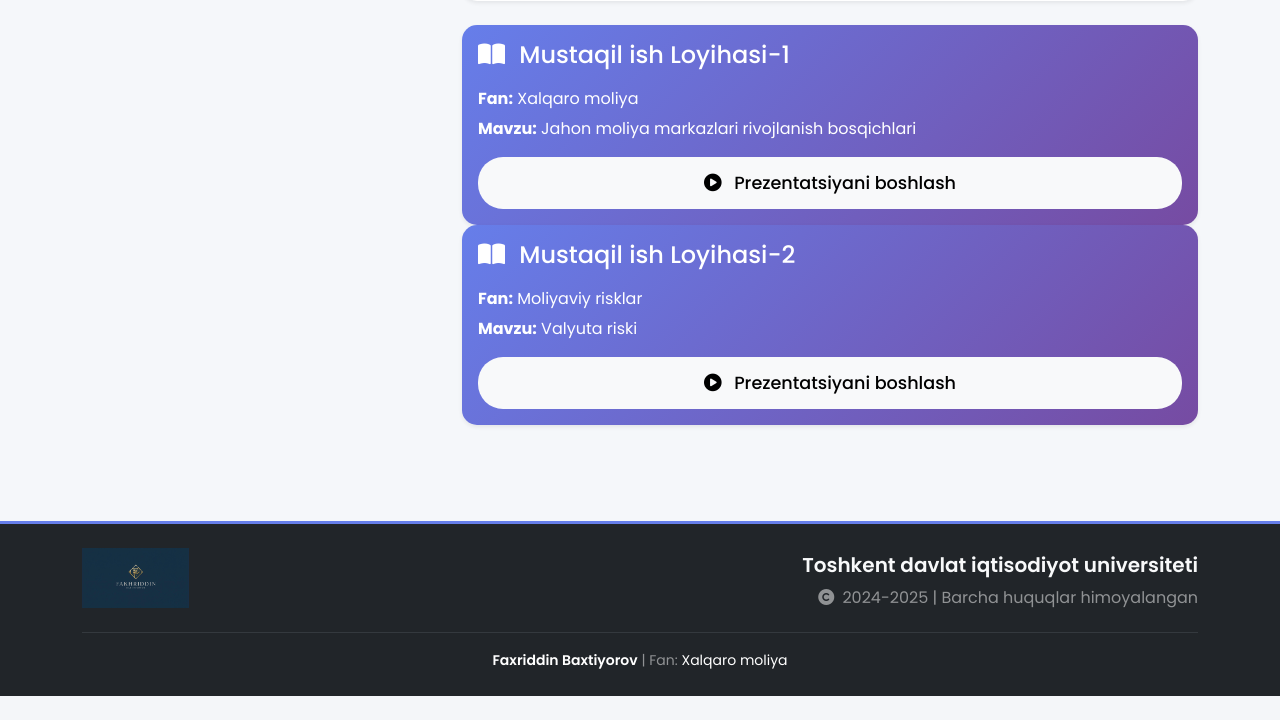
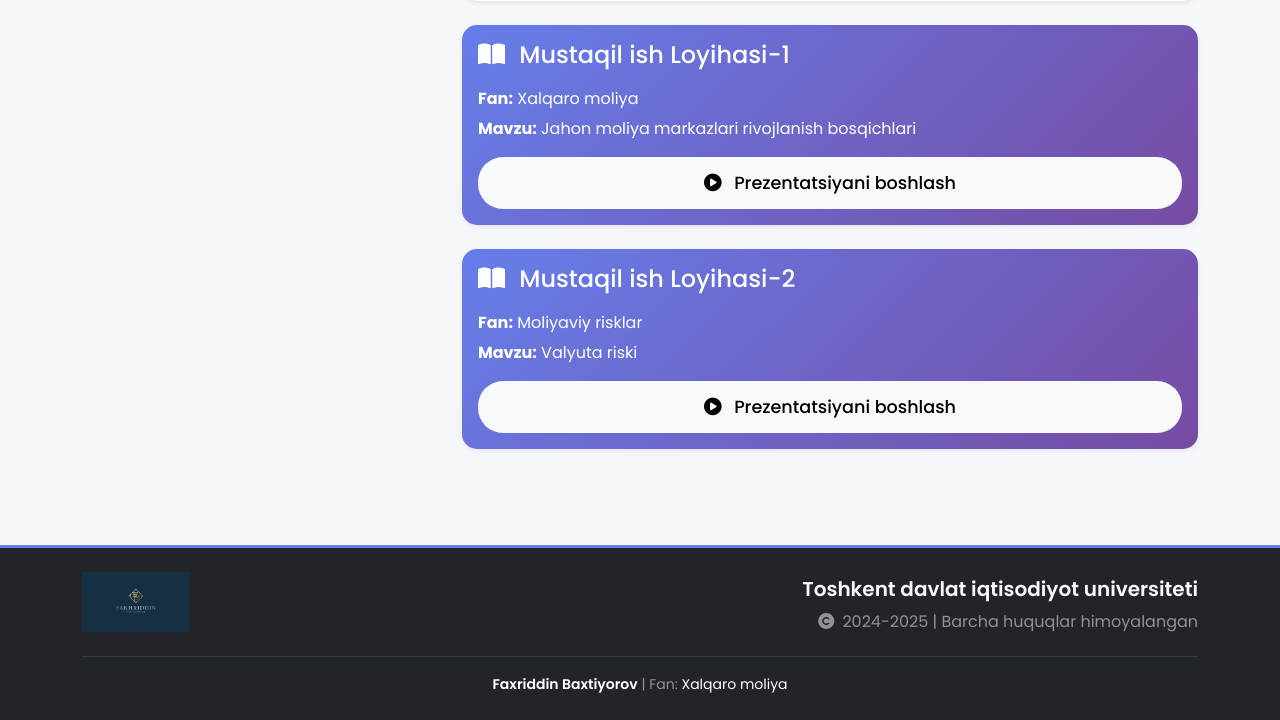
Before and after one commit to faxriddinprof/xalqaro_moliya, a Django app: page / in a window 1280 px wide. Shown: the part 782-1502 px from the top of the page. Before the commit the page ends 1478 px from the top, so only its background shows below. Run offline with Django 5.2, Linux system fonts and the light colour scheme.

Commit message:
Refactor currency risk presentation card layout for consistency and clarity

```diff
--- a/templates/resume.html
+++ b/templates/resume.html
@@ -119,7 +119,7 @@
             </div>
 
             <!-- Course Project Section -->
-            <div class="card shadow-sm border-0 bg-gradient-primary text-white">
+            <div class="card shadow-sm border-0 bg-gradient-primary text-white mb-4">
                 <div class="card-body">
                     <h4 class="card-title mb-3">
                         <i class="fas fa-book-open me-2"></i>
@@ -138,8 +138,8 @@
                 </div>
             </div>
 
-                <!-- Currency Risk Presentation Card (matches course project card layout; only Fan and Mavzu differ) -->
-                <div class="card shadow-sm border-0 bg-gradient-primary text-white mb-4">
+            <!-- Currency Risk Presentation Card -->
+            <div class="card shadow-sm border-0 bg-gradient-primary text-white mt-4 mb-4">
                 <div class="card-body">
                     <h4 class="card-title mb-3">
                         <i class="fas fa-book-open me-2"></i>
```
Lines whose indentation alone changed are shown as unchanged.
